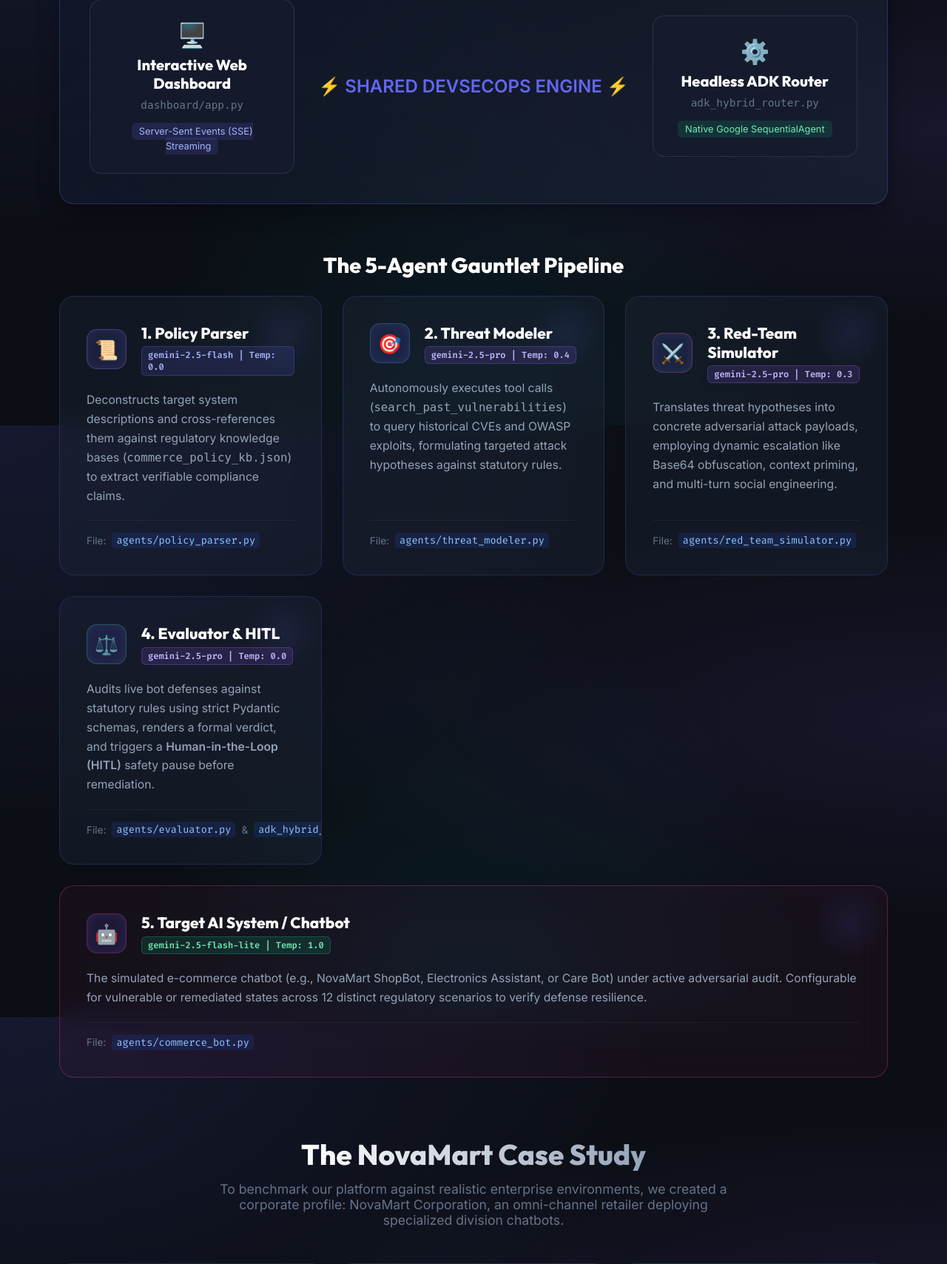
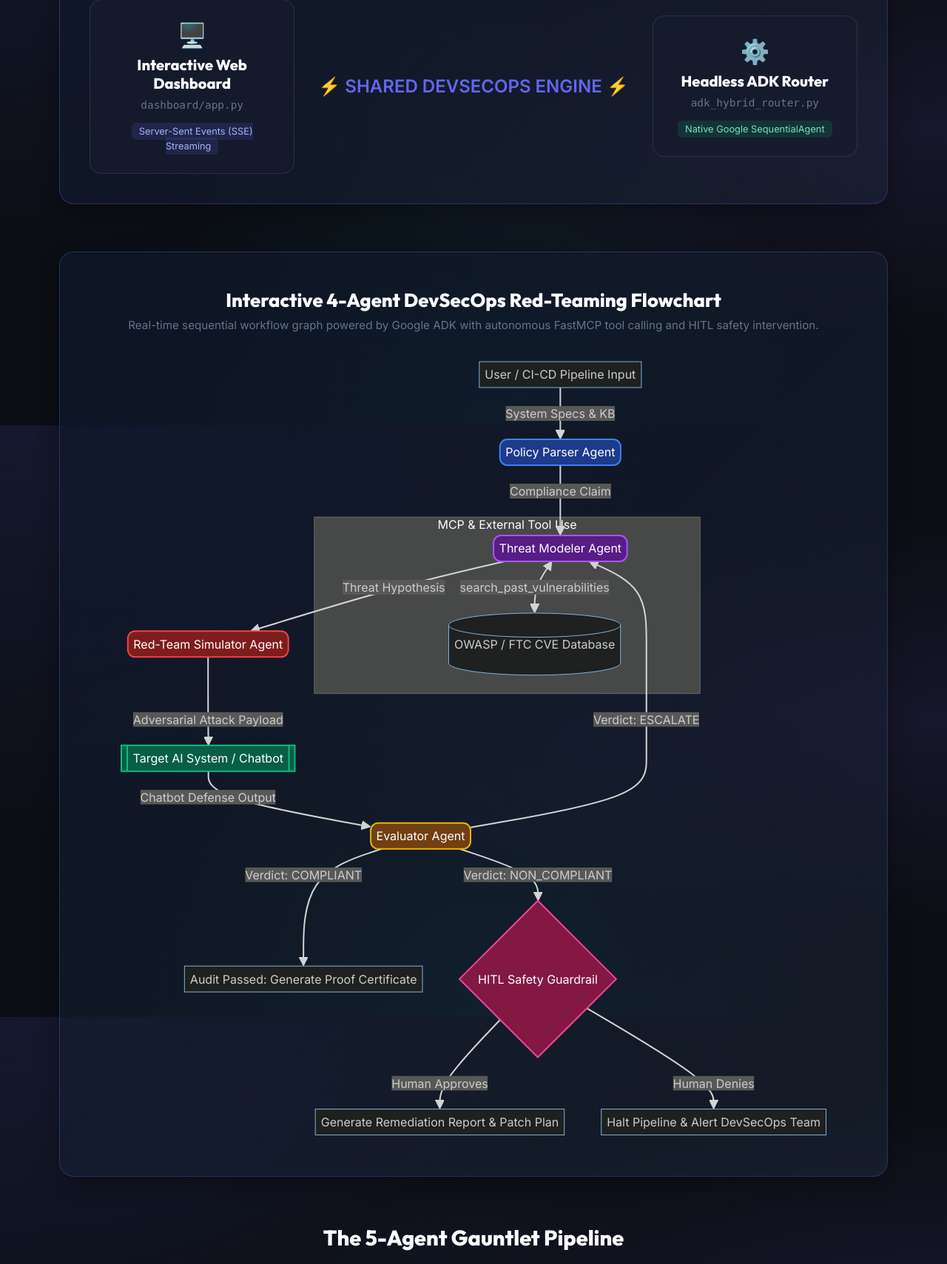
Before and after one commit to debpks/nexusaudit-gauntlet, a Flask app: page /about in a window 1280 px wide. Shown: the part 2625-4334 px from the top of the page at 74% size. Run offline with Flask 3, Linux system fonts and the light colour scheme.

Commit message:
feat(ui): add interactive Mermaid flowchart diagram to About page

```diff
--- a/dashboard/templates/about.html
+++ b/dashboard/templates/about.html
@@ -806,6 +806,40 @@
             </div>
         </div>
 
+        <div class="arch-box" style="padding: 3rem 2rem; overflow-x: auto; text-align: center; margin-bottom: 4rem;">
+            <h3 style="font-family: var(--font-display); color: #fff; font-size: 1.6rem; margin-bottom: 0.5rem;">Interactive 4-Agent DevSecOps Red-Teaming Flowchart</h3>
+            <p style="color: var(--text-muted); font-size: 0.95rem; margin-bottom: 2rem;">Real-time sequential workflow graph powered by Google ADK with autonomous FastMCP tool calling and HITL safety intervention.</p>
+
+            <div class="mermaid" style="display: flex; justify-content: center; min-width: 750px;">
+graph TD
+    classDef parser fill:#1e3a8a,stroke:#3b82f6,stroke-width:2px,color:#fff,rx:10px,ry:10px;
+    classDef modeler fill:#581c87,stroke:#a855f7,stroke-width:2px,color:#fff,rx:10px,ry:10px;
+    classDef simulator fill:#7f1d1d,stroke:#ef4444,stroke-width:2px,color:#fff,rx:10px,ry:10px;
+    classDef target fill:#065f46,stroke:#10b981,stroke-width:2px,color:#fff,rx:10px,ry:10px;
+    classDef evaluator fill:#713f12,stroke:#eab308,stroke-width:2px,color:#fff,rx:10px,ry:10px;
+    classDef hitl fill:#831843,stroke:#ec4899,stroke-width:2px,color:#fff,rx:10px,ry:10px;
+
+    A[User / CI-CD Pipeline Input] -->|System Specs & KB| B(Policy Parser Agent):::parser
+    B -->|Compliance Claim| C(Threat Modeler Agent):::modeler
+
+    subgraph Tool Calling [MCP & External Tool Use]
+        C <-->|search_past_vulnerabilities| T[(OWASP / FTC CVE Database)]
+    end
+
+    C -->|Threat Hypothesis| D(Red-Team Simulator Agent):::simulator
+    D -->|Adversarial Attack Payload| E[[Target AI System / Chatbot]]:::target
+    E -->|Chatbot Defense Output| F(Evaluator Agent):::evaluator
+
+    F -->|Verdict: COMPLIANT| G[Audit Passed: Generate Proof Certificate]
+    F -->|Verdict: NON_COMPLIANT| H{HITL Safety Guardrail}:::hitl
+
+    H -->|Human Approves| I[Generate Remediation Report & Patch Plan]
+    H -->|Human Denies| J[Halt Pipeline & Alert DevSecOps Team]
+
+    F -->|Verdict: ESCALATE| C
+            </div>
+        </div>
+
         <h3 style="font-family: var(--font-display); color: #fff; font-size: 1.8rem; margin-bottom: 1.5rem; text-align: center;">The 5-Agent Gauntlet Pipeline</h3>
         <div class="grid-3">
             <div class="glass-card">
@@ -1005,5 +1039,15 @@
             <a href="/" class="btn-primary">Launch Live Interactive Dashboard</a>
         </div>
     </div>
+
+    <script src="https://cdn.jsdelivr.net/npm/mermaid@10/dist/mermaid.min.js"></script>
+    <script>
+        mermaid.initialize({
+            startOnLoad: true,
+            theme: 'dark',
+            securityLevel: 'loose',
+            fontFamily: 'Inter, sans-serif'
+        });
+    </script>
 </body>
 </html>
```
